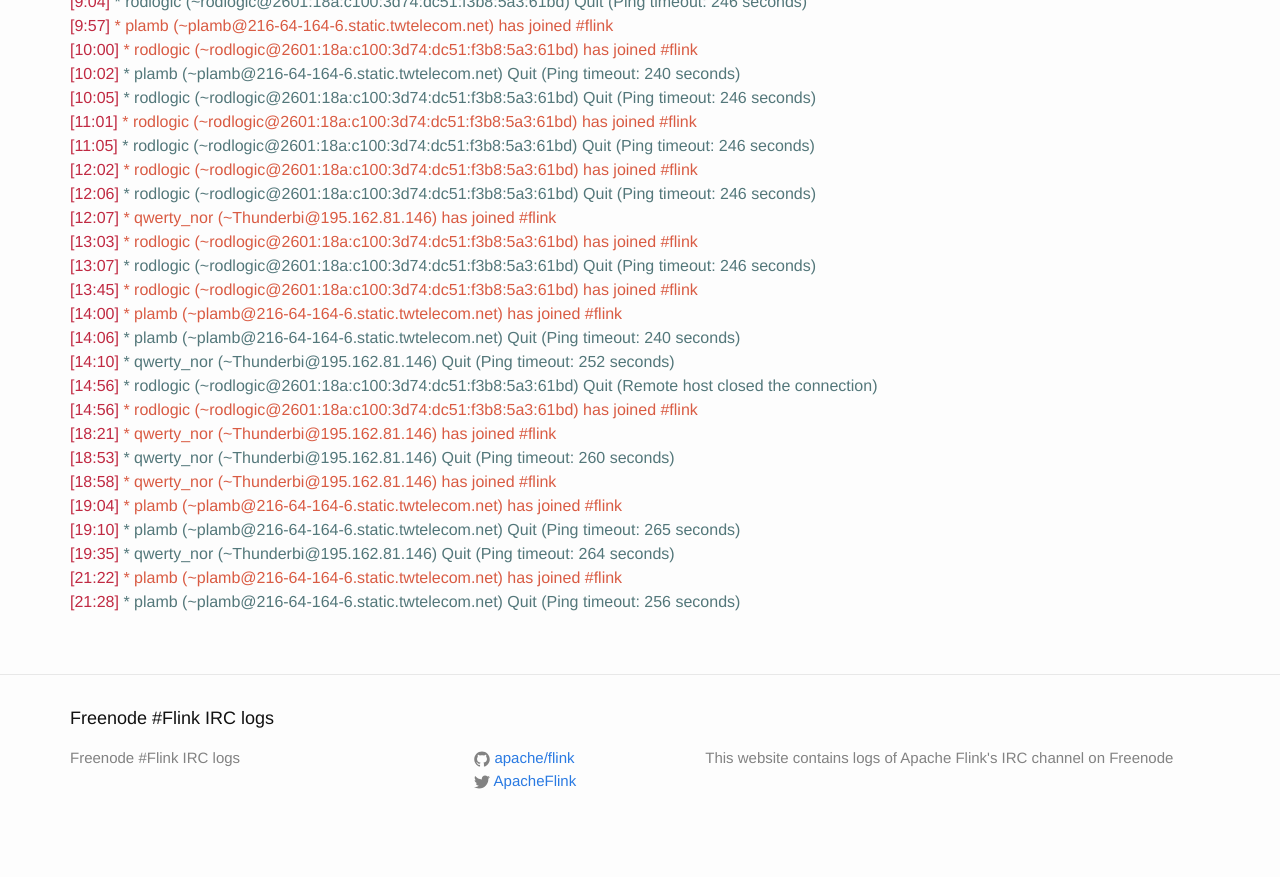
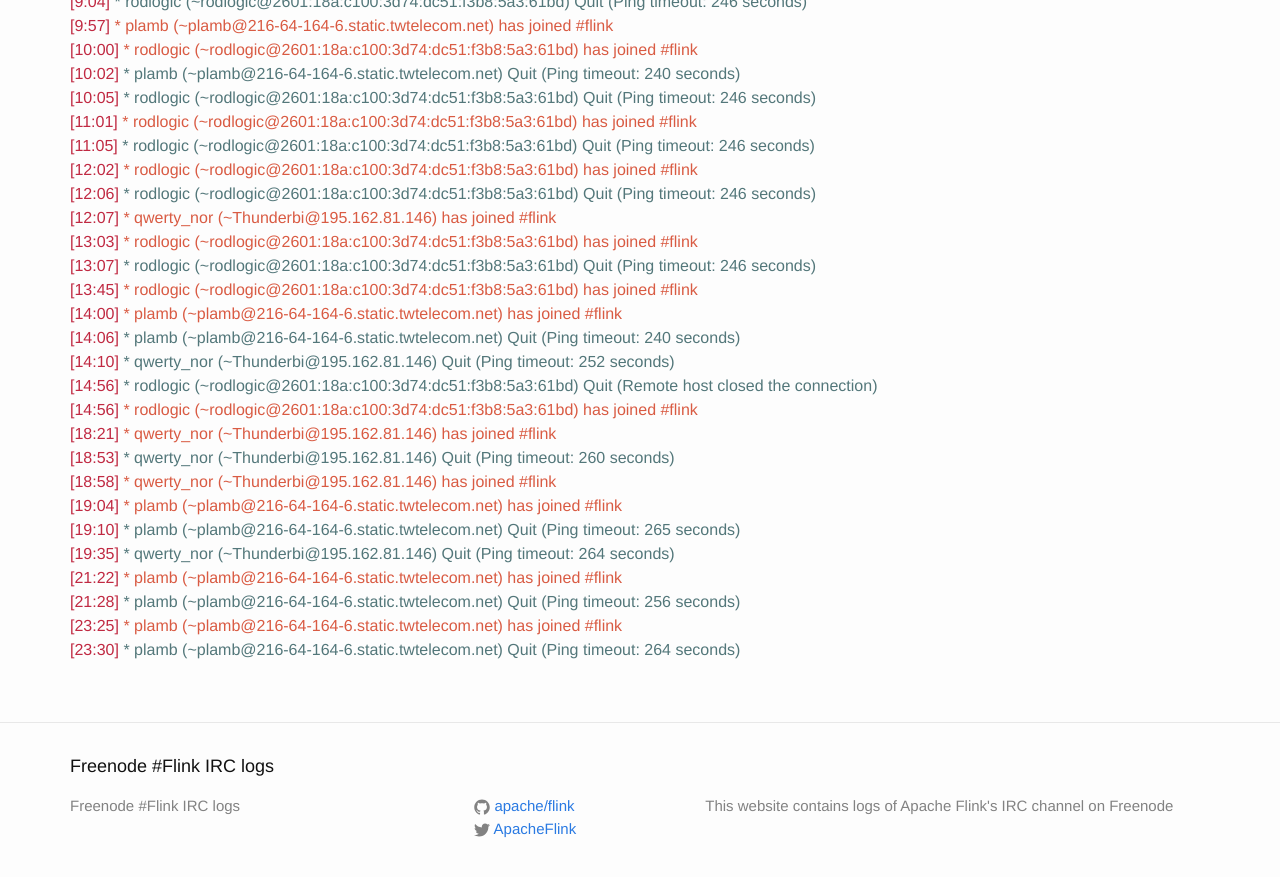
Before and after one commit to flink-irc-logs/flink-irc-logs.github.io, a Jekyll site: the page built from _posts/2015-10-10-logs.markdown, in a window 1280 px wide and 900 px high, scrolled down 642 px. Shown: the top 877 px of the window. Built offline with Jekyll 4.4.1, drawn with Linux system fonts in a browser that asks for light colours; before the commit the page ends 1494 px from its top, so only the background shows below that.

Commit message:
Update of the logs on Sun Oct 11 01:25:21 CEST 2015

```diff
--- a/_posts/2015-10-10-logs.markdown
+++ b/_posts/2015-10-10-logs.markdown
@@ -48,3 +48,5 @@
 <span class="irc-date">[19:35]</span> <span class="irc-navy">* qwerty_nor (~Thunderbi@195.162.81.146) Quit (Ping timeout: 264 seconds)</span><br />
 <span class="irc-date">[21:22]</span> <span class="irc-green">* plamb (~plamb@216-64-164-6.static.twtelecom.net) has joined #flink</span><br />
 <span class="irc-date">[21:28]</span> <span class="irc-navy">* plamb (~plamb@216-64-164-6.static.twtelecom.net) Quit (Ping timeout: 256 seconds)</span><br />
+<span class="irc-date">[23:25]</span> <span class="irc-green">* plamb (~plamb@216-64-164-6.static.twtelecom.net) has joined #flink</span><br />
+<span class="irc-date">[23:30]</span> <span class="irc-navy">* plamb (~plamb@216-64-164-6.static.twtelecom.net) Quit (Ping timeout: 264 seconds)</span><br />
```
